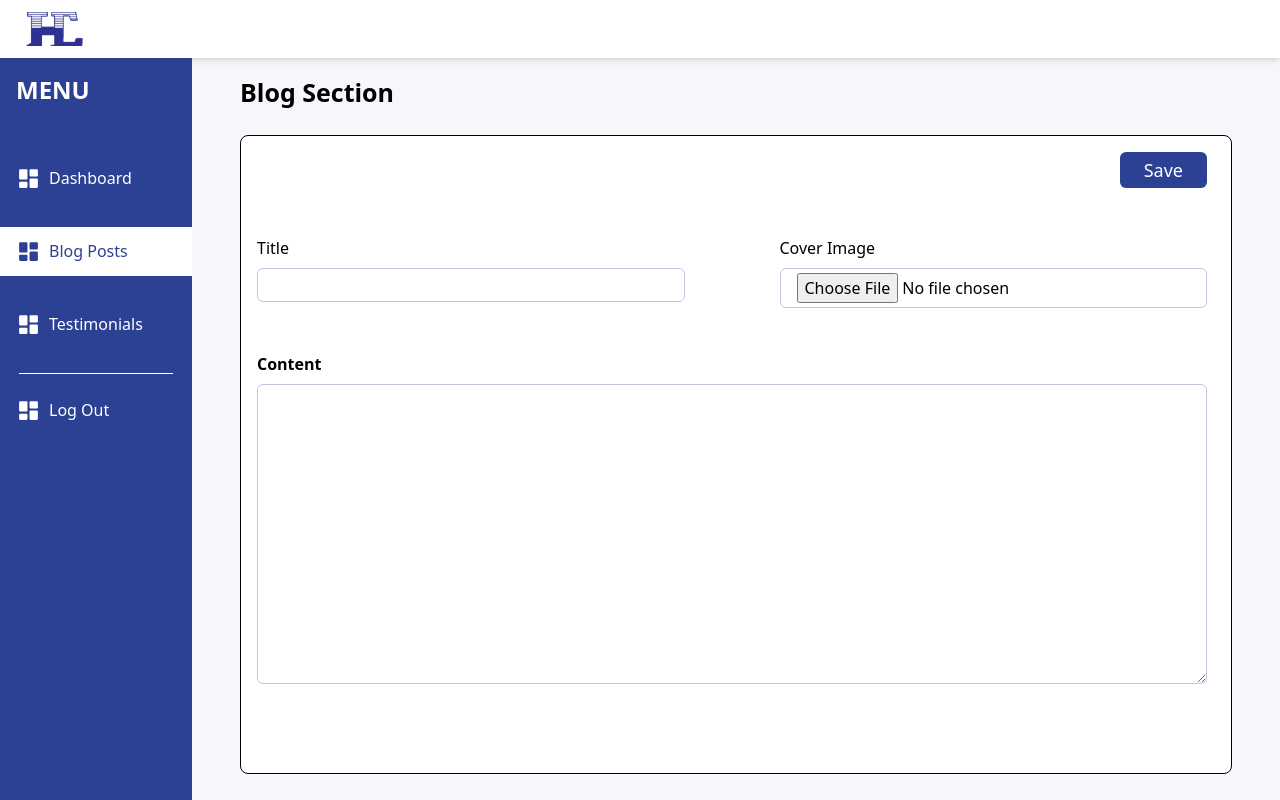
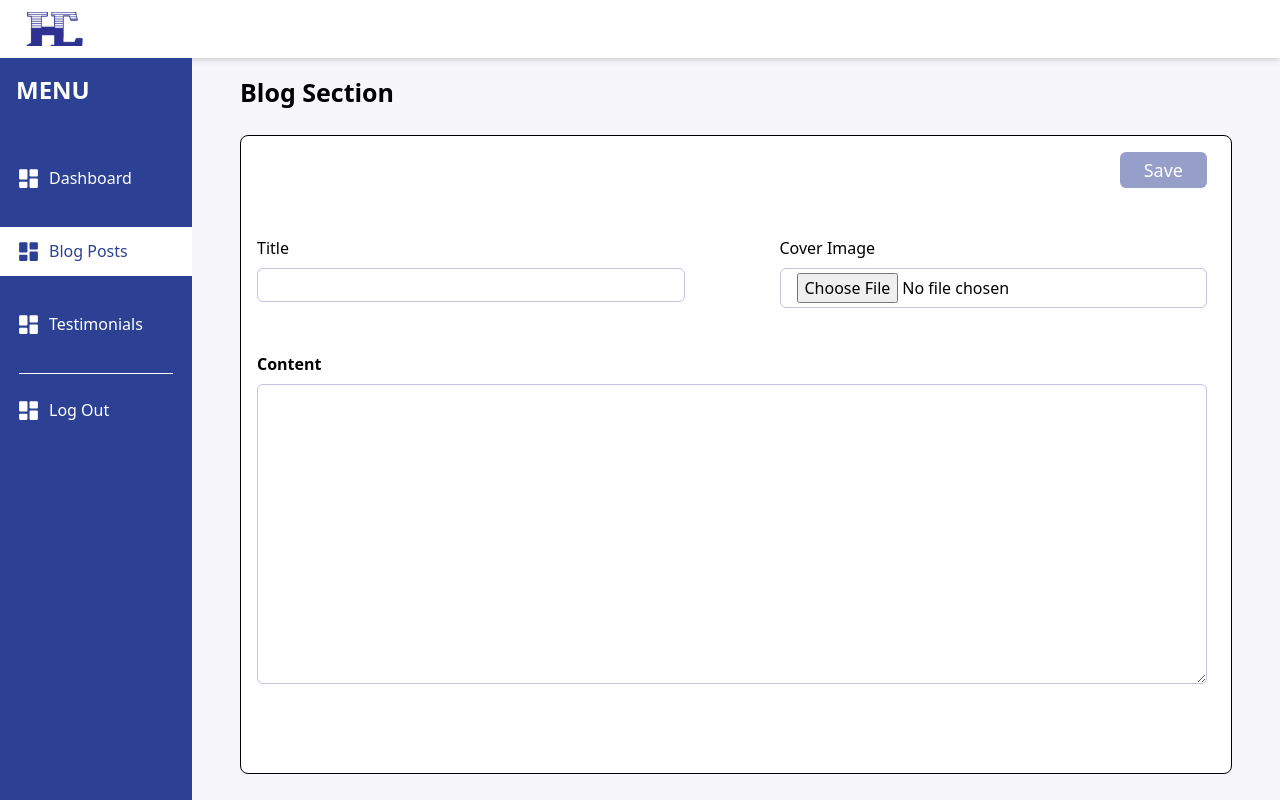
Before and after one commit to joshytheprogrammer/ochexagon_admin, a Next.js app: page /blog/posts/new in a window 1280 px wide. Built offline with nearby package versions, Linux system fonts and the light colour scheme; no server answers; the database is empty.

Commit message:
Worked with form isValid state

```diff
--- a/components/adminPanel/blog/posts/NewPostsComponent.jsx
+++ b/components/adminPanel/blog/posts/NewPostsComponent.jsx
@@ -4,6 +4,7 @@ import { firestore, storage } from "@utils/firebase/firebase";
 import { addDoc, collection } from "firebase/firestore";
 import { getDownloadURL, ref, uploadBytes } from "firebase/storage";
 import { useRouter } from "next/navigation";
+import { useState } from "react";
 import { useForm } from "react-hook-form";
 
 const NewPostsComponent = () => {
@@ -11,15 +12,19 @@ const NewPostsComponent = () => {
     textarea.style.height = textarea.scrollHeight + "px";
   };
 
+  const [loading, setLoading] = useState(false);
+
   const router = useRouter();
 
   const {
     register,
     handleSubmit,
-    formState: { errors },
+    formState: { isValid },
   } = useForm();
 
   const onSubmit = async (data) => {
+    setLoading(true);
+
     try {
       const currentDate = new Date();
 
@@ -34,19 +39,18 @@ const NewPostsComponent = () => {
         storage,
         `blogCoverImages/${data.coverImage[0].name}`
       );
-      uploadBytes(coverImageRef, data.coverImage);
+      await uploadBytes(coverImageRef, data.coverImage);
       const coverImageUrl = await getDownloadURL(coverImageRef);
       modifiedData.coverImage = coverImageUrl;
 
       await addDoc(collection(firestore, "blog"), modifiedData);
-
+      setLoading(false);
       console.log(
         "Blog posts created successfully and saved to Firestore:",
         modifiedData
       );
 
       router.push("/blog");
-
     } catch (error) {
       console.error("Error creating blog post and saving to Firestore:", error);
     }
@@ -62,9 +66,11 @@ const NewPostsComponent = () => {
         <div className="w-full flex justify-end mb-12">
           <input
             type="submit"
-            value="Save"
-            disabled={errors.title || errors.coverImage || errors.content}
-            className="w-full sm:w-fit text-white bg-primary-color py-1 px-6 rounded-md text-lg cursor-pointer disabled:bg-opacity-50"
+            value={loading ? "Saving..." : "Save"}
+            disabled={!isValid}
+            className={`w-full sm:w-fit text-white bg-primary-color py-1 px-6 rounded-md text-lg cursor-pointer disabled:bg-opacity-50 ${
+              loading ? "bg-opacity-50" : ""
+            }`}
           />
         </div>
 
```
